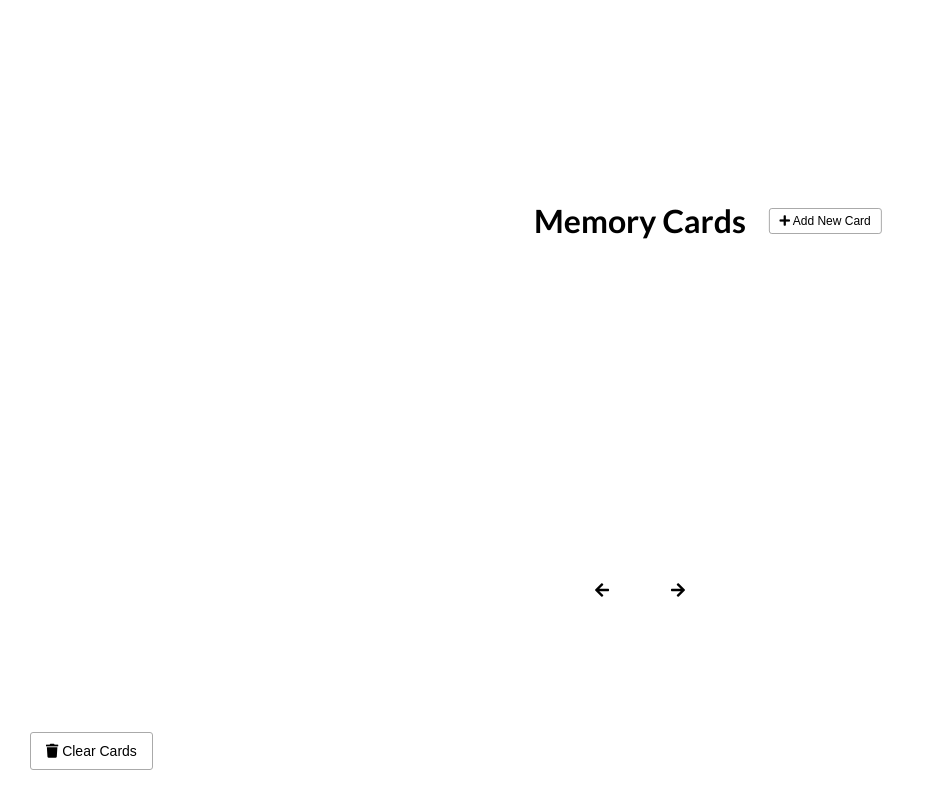
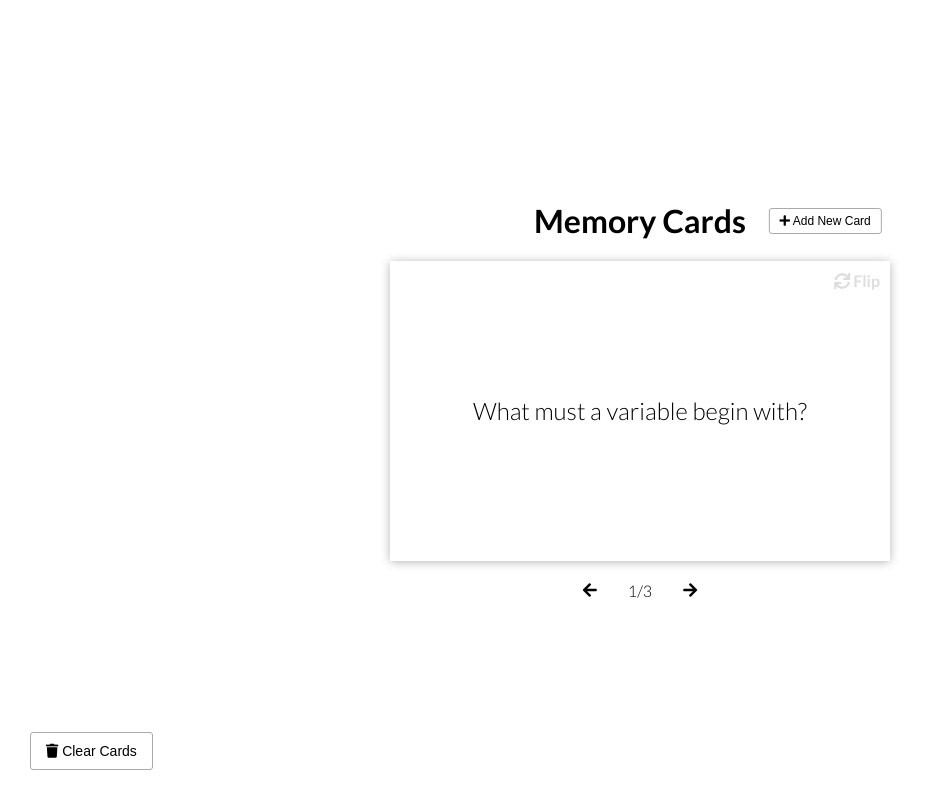
Before and after one commit to JavaScript-lib/MemoryCard, a plain HTML site: page index.html in a window 1280 px wide. Both pictures are taken after a click on the button 602 px from the left and 590 px from the top of the page. Shown: the whole page, without its empty margins (0-927 px from the left). Drawn offline with Linux system fonts and the light colour scheme.

Commit message:
Added the ability to move the card with the next and previous buttons

```diff
--- a/assets/js/app.js
+++ b/assets/js/app.js
@@ -0,0 +1,85 @@
+const cardsContainer = document.getElementById('cards-container');
+const prevBtn = document.getElementById('prev');
+const nextBtn = document.getElementById('next');
+const currentEl = document.getElementById('current');
+const showBtn = document.getElementById('show');
+const hideBtn = document.getElementById('hide');
+const questionEl = document.getElementById('question');
+const answerEl = document.getElementById('answer');
+const addCardBtn = document.getElementById('add-card');
+const clearBtn = document.getElementById('clear');
+const addContainer = document.getElementById('add-container');
+let currentActiveCard = 0;
+const cardsEl = [];
+
+
+const cardsData = [
+    {
+        question: 'What must a variable begin with?',
+        answer: 'A letter, $ or _'
+    },
+    {
+        question: 'What is a variable?',
+        answer: 'Container for a piece of data'
+    },
+    {
+        question: 'Example of Case Sensitive Variable',
+        answer: 'thisIsAVariable'
+    }
+];
+
+const createCards = () => {
+    cardsData.forEach((data, index) => createCard(data, index));
+}
+
+const createCard = (data, index) => {
+    const card = document.createElement('div');
+    card.classList.add('card');
+    if (index === 0) {
+        card.classList.add('active');
+    }
+    card.innerHTML = `
+        <div class="inner-card">
+        <div class="inner-card-front">
+          <p>
+            ${data.question}
+          </p>
+        </div>
+        <div class="inner-card-back">
+          <p>
+            ${data.answer}
+          </p>
+        </div>
+      </div>
+    `;
+    card.addEventListener('click', () => card.classList.toggle('show-answer'));
+    //Add the cards to the array
+    cardsEl.push(card);
+    //Add the cards to the DOM
+    cardsContainer.appendChild(card);
+    updateCurrentText();
+}
+const updateCurrentText = () => {
+    currentEl.innerText = `${currentActiveCard + 1}/${cardsEl.length}`;
+}
+createCards();
+
+//Event Listeners
+nextBtn.addEventListener('click', () => {
+    cardsEl[currentActiveCard].className = 'card left';
+    currentActiveCard = currentActiveCard + 1;
+    if(currentActiveCard > cardsEl.length - 1) {
+        currentActiveCard = cardsEl.length - 1;
+    }
+    cardsEl[currentActiveCard].className = 'card active';
+    updateCurrentText();
+});
+prevBtn.addEventListener('click', () => {
+    cardsEl[currentActiveCard].className = 'card right';
+    currentActiveCard = currentActiveCard - 1;
+    if(currentActiveCard < 0) {
+        currentActiveCard = 0;
+    }
+    cardsEl[currentActiveCard].className = 'card active';
+    updateCurrentText();
+});
--- a/index.html
+++ b/index.html
@@ -4,14 +4,9 @@
     <meta charset="UTF-8"/>
     <meta name="viewport" content="width=device-width, initial-scale=1.0"/>
     <meta http-equiv="X-UA-Compatible" content="ie=edge"/>
-    <link
-            rel="stylesheet"
-            href="https://cdnjs.cloudflare.com/ajax/libs/font-awesome/5.11.2/css/all.min.css"
-            integrity="sha256-+N4/V/SbAFiW1MPBCXnfnP9QSN3+Keu+NlB+0ev/YKQ="
-            crossorigin="anonymous"
-    />
+    <link rel="stylesheet" href="https://cdnjs.cloudflare.com/ajax/libs/font-awesome/5.11.2/css/all.min.css" integrity="sha256-+N4/V/SbAFiW1MPBCXnfnP9QSN3+Keu+NlB+0ev/YKQ=" crossorigin="anonymous"/>
     <link rel="stylesheet" href="assets/css/app.css"/>
-    <title>Memory Cards</title>
+    <title>Memory Cards App</title>
 </head>
 <body>
     <button id="clear" class="clear btn">
@@ -24,7 +19,6 @@
             <i class="fas fa-plus"></i> Add New Card
         </button>
     </h1>
-
     <div id="cards-container" class="cards">
     <!-- <div class="card active">
       <div class="inner-card">
@@ -56,19 +50,15 @@
       </div>
     </div> -->
     </div>
-
     <div class="navigation">
         <button id="prev" class="nav-button">
             <i class="fas fa-arrow-left"></i>
         </button>
-
         <p id="current"></p>
-
         <button id="next" class="nav-button">
             <i class="fas fa-arrow-right"></i>
         </button>
     </div>
-
     <div id="add-container" class="add-container">
         <h1>
             Add New Card
@@ -76,22 +66,18 @@
                 <i class="fas fa-times"></i>
             </button>
         </h1>
-
         <div class="form-group">
             <label for="question">Question</label>
             <textarea id="question" placeholder="Enter question..."></textarea>
         </div>
-
         <div class="form-group">
             <label for="answer">Answer</label>
             <textarea id="answer" placeholder="Enter Answer..."></textarea>
         </div>
-
         <button id="add-card" class="btn">
             <i class="fas fa-plus"></i> Add Card
         </button>
     </div>
-
     <script src="assets/js/app.js"></script>
 </body>
 </html>
```
Lines whose indentation alone changed are shown as unchanged.
